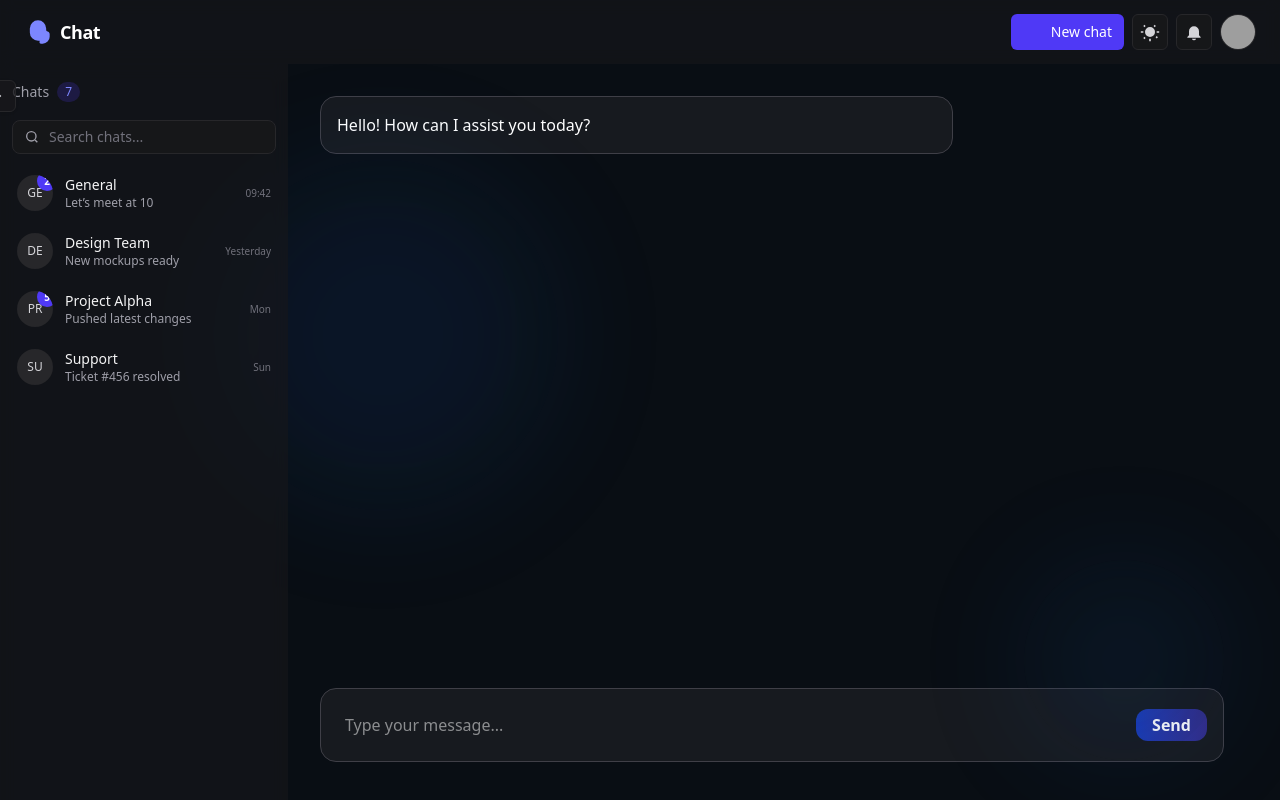
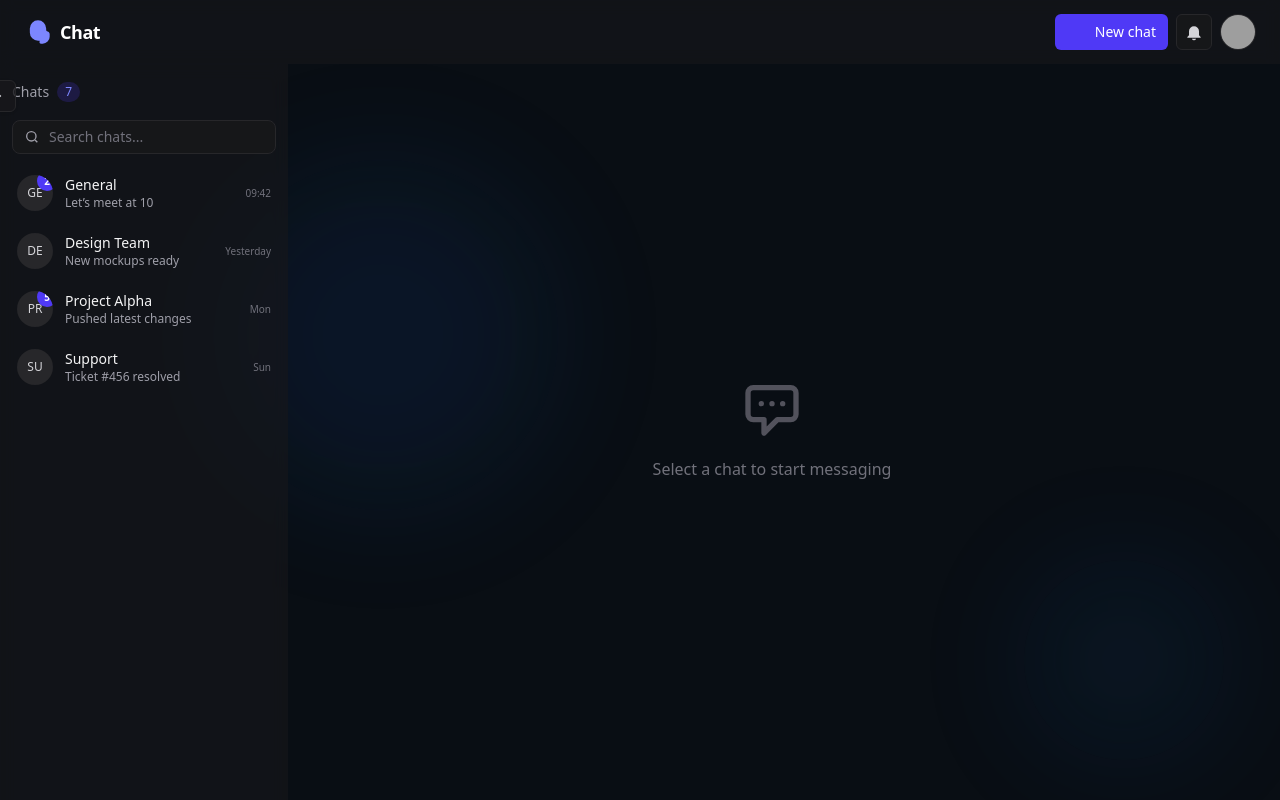
Before and after one commit to DeikuModder/chat-frontend-project, an Angular app: page / in a window 1280 px wide. Shown: the top 800 px of the page. Built offline with nearby package versions, Linux system fonts and the light colour scheme; grey boxes are pictures that could not be loaded.

Commit message:
feat: Enhance chat application with dynamic message handling and UI improvements

```diff
--- a/src/app/app.html
+++ b/src/app/app.html
@@ -1,5 +1,5 @@
 <app-custom-header></app-custom-header>
-<app-chat-sidebar></app-chat-sidebar>
+<app-chat-sidebar (selectChat)="selectChatMessages($event)"></app-chat-sidebar>
 
 <!-- TODO: Connect this padding to the isCollapsed variable for dynamic change -->
 <main class="lg:pl-72 px-3 sm:px-4 lg:px-6 h-full">
@@ -11,7 +11,7 @@
     class="absolute bg-[#1d6acf] aspect-square w-[200px] top-[70%] left-[80%] rounded-full backdrop-blur-2xl opacity-10 filter blur-3xl animate-blob animation-delay-2000"
   ></div>
 
-  <app-conversation-box></app-conversation-box>
+  <app-conversation-box [messages]="messages()"></app-conversation-box>
 </main>
 
 <!-- * * * * * * * * * * * * * * * * * * * * * * * * * * * * * * * * -->
--- a/src/app/app.ts
+++ b/src/app/app.ts
@@ -3,14 +3,22 @@ import { RouterOutlet } from '@angular/router';
 import { CustomHeader } from './components/custom-header/custom-header';
 import { ChatSidebar } from './components/chat-sidebar/chat-sidebar';
 import { ConversationBox } from './components/conversation-box/conversation-box';
+import { ChatMessage } from '../type';
+import { CommonModule } from '@angular/common';
 
 @Component({
   selector: 'app-root',
   standalone: true,
-  imports: [RouterOutlet, CustomHeader, ChatSidebar, ConversationBox],
+  imports: [RouterOutlet, CustomHeader, ChatSidebar, ConversationBox, CommonModule],
   templateUrl: './app.html',
   styleUrl: './app.css',
 })
 export class App {
   protected readonly title = signal('chat-frontend-project');
+
+  messages = signal<ChatMessage[]>([]);
+
+  selectChatMessages(messages: ChatMessage[]) {
+    this.messages.set(messages);
+  }
 }
--- a/src/app/components/chat-sidebar/chat-sidebar.ts
+++ b/src/app/components/chat-sidebar/chat-sidebar.ts
@@ -1,17 +1,18 @@
-import { Component, Input, computed, signal } from '@angular/core';
-import { CommonModule } from '@angular/common';
+import { Component, input, computed, signal, output } from '@angular/core';
 import { RouterLink } from '@angular/router';
-
+import { Chat, ChatMessage } from '../../../type';
 @Component({
   selector: 'app-chat-sidebar',
   standalone: true,
-  imports: [CommonModule, RouterLink],
+  imports: [RouterLink],
   templateUrl: './chat-sidebar.html',
   styleUrl: './chat-sidebar.css',
 })
 export class ChatSidebar {
   // Collapsed state
   readonly collapsed = signal(false);
+
+  readonly selectChat = output<ChatMessage[]>();
 
   constructor() {
     // Determine if sidebar is collapsed: saved preference or system setting
@@ -28,22 +29,114 @@ export class ChatSidebar {
   }
 
   // Provide chats from parent if available; otherwise fall back to demo data
-  @Input() chats: Array<{
-    id: string | number;
-    title: string;
-    lastMessage?: string;
-    time?: string;
-    unread?: number;
-    avatarUrl?: string;
-  }> = [
-    { id: 1, title: 'General', lastMessage: 'Let’s meet at 10', time: '09:42', unread: 2 },
-    { id: 2, title: 'Design Team', lastMessage: 'New mockups ready', time: 'Yesterday', unread: 0 },
-    { id: 3, title: 'Project Alpha', lastMessage: 'Pushed latest changes', time: 'Mon', unread: 5 },
-    { id: 4, title: 'Support', lastMessage: 'Ticket #456 resolved', time: 'Sun', unread: 0 },
-  ];
+  chats = input<Chat[] | null>([
+    {
+      id: 1,
+      title: 'General',
+      lastMessage: 'Let’s meet at 10',
+      time: '09:42',
+      unread: 2,
+      messages: [
+        {
+          id: 'm1',
+          sender: 'Alex',
+          content: 'Morning team! Any blockers today?',
+          timestamp: new Date(),
+        },
+        {
+          id: 'm2',
+          sender: 'You',
+          content: 'All good here. Standup at 10?',
+          timestamp: new Date(),
+        },
+        { id: 'm3', sender: 'Sam', content: 'Works for me 👍', timestamp: new Date() },
+      ],
+    },
+    {
+      id: 2,
+      title: 'Design Team',
+      lastMessage: 'New mockups ready',
+      time: 'Yesterday',
+      unread: 0,
+      messages: [
+        {
+          id: 'm1',
+          sender: 'Nina',
+          content: 'Pushed the new dashboard mockups.',
+          timestamp: new Date(),
+        },
+        {
+          id: 'm2',
+          sender: 'You',
+          content: 'They look great! I’ll review comments today.',
+          timestamp: new Date(),
+        },
+        {
+          id: 'm3',
+          sender: 'Nina',
+          content: 'Thanks! Pay attention to the mobile header.',
+          timestamp: new Date(),
+        },
+      ],
+    },
+    {
+      id: 3,
+      title: 'Project Alpha',
+      lastMessage: 'Pushed latest changes',
+      time: 'Mon',
+      unread: 5,
+      messages: [
+        { id: 'm1', sender: 'You', content: 'API pagination is in the PR.', timestamp: new Date() },
+        {
+          id: 'm2',
+          sender: 'Lee',
+          content: 'Nice. I’ll test it with large datasets.',
+          timestamp: new Date(),
+        },
+        {
+          id: 'm3',
+          sender: 'Alex',
+          content: 'We may need caching for search results.',
+          timestamp: new Date(),
+        },
+        {
+          id: 'm4',
+          sender: 'Lee',
+          content: 'Agree. Will propose a strategy.',
+          timestamp: new Date(),
+        },
+      ],
+    },
+    {
+      id: 4,
+      title: 'Support',
+      lastMessage: 'Ticket #456 resolved',
+      time: 'Sun',
+      unread: 0,
+      messages: [
+        {
+          id: 'm1',
+          sender: 'Support Bot',
+          content: 'Ticket #456 resolved: rate limit issue.',
+          timestamp: new Date(),
+        },
+        {
+          id: 'm2',
+          sender: 'You',
+          content: 'Confirmed. Customer acknowledged fix.',
+          timestamp: new Date(),
+        },
+      ],
+    },
+  ]);
+
+  // Reactive, always-an-array view of chats
+  readonly chatsList = computed(() => this.chats() ?? []);
 
   // Derived: number of unread chats
-  readonly totalUnread = computed(() => this.chats.reduce((sum, c) => sum + (c.unread ?? 0), 0));
+  readonly totalUnread = computed(() =>
+    this.chatsList().reduce((sum, c) => sum + (c.unread ?? 0), 0)
+  );
 
   toggleCollapse() {
     this.collapsed.update((v) => !v);
@@ -54,4 +147,8 @@ export class ChatSidebar {
       // ignore storage errors
     }
   }
+
+  onSelectChat(chat: Chat) {
+    this.selectChat.emit(chat.messages ?? []);
+  }
 }
--- a/src/app/components/conversation-box/conversation-box.html
+++ b/src/app/components/conversation-box/conversation-box.html
@@ -1,12 +1,27 @@
 <form class="w-full flex flex-col items-center text-white h-full">
+  <!-- This needs to change to chatId when backend is integrated -->
+  @if (messages()?.length) {
+  <div class="flex flex-col w-full h-full max-w-3xl">
     <!-- message container -->
     <div class="w-full p-8">
-    <ul>
-      <li class="mb-4">
-        <div class="bg-zinc-800/50 p-4 rounded-2xl border border-zinc-700 max-w-[70%]">
-          <p>Hello! How can I assist you today?</p>
+      <ul class="space-y-4">
+        @for (m of messages()!; track m.id) {
+        <li>
+          <div
+            class="p-4 rounded-2xl border w-fit"
+            [ngClass]="
+              m.sender === 'You'
+                ? 'ml-auto text-right bg-indigo-800/50 border-indigo-700'
+                : 'mr-auto text-left border-zinc-700 bg-zinc-800/50'
+            "
+          >
+            <p class="text-sm text-zinc-300">
+              <span class="font-medium">{{ m.sender }}:</span> {{ m.content }}
+            </p>
+            <p class="mt-1 text-xs text-zinc-500">{{ m.timestamp | date : 'shortTime' }}</p>
           </div>
         </li>
+        }
       </ul>
     </div>
 
@@ -28,4 +43,23 @@
         </button>
       </div>
     </div>
+  </div>
+  } @else {
+  <div class="flex flex-col items-center justify-center h-full text-zinc-500 gap-4">
+    <svg
+      class="h-16 w-16 text-zinc-600"
+      fill="none"
+      stroke="currentColor"
+      stroke-width="2"
+      viewBox="0 0 24 24"
+    >
+      <path
+        stroke-linecap="round"
+        stroke-linejoin="round"
+        d="M8 10h.01M12 10h.01M16 10h.01M9 16H5a2 2 0 01-2-2V6a2 2 0 012-2h14a2 2 0 012 2v8a2 2 0 01-2 2h-5l-5 5v-5z"
+      ></path>
+    </svg>
+    <p class="text-center">Select a chat to start messaging</p>
+  </div>
+  }
 </form>
--- a/src/app/components/conversation-box/conversation-box.ts
+++ b/src/app/components/conversation-box/conversation-box.ts
@@ -1,11 +1,17 @@
-import { Component } from '@angular/core';
+import { Component, input } from '@angular/core';
+import { ChatMessage } from '../../../type';
+import { CommonModule, DatePipe } from '@angular/common';
 
 @Component({
   selector: 'app-conversation-box',
-  imports: [],
+  standalone: true,
+  imports: [DatePipe, CommonModule],
   templateUrl: './conversation-box.html',
   styleUrl: './conversation-box.css',
 })
 export class ConversationBox {
+  // When switching to actual fetching it will use the id for fetching the conversation
+  // chatId = input<string | number | null>(null);
 
+  messages = input<ChatMessage[] | null>(null);
 }
--- a/src/app/components/custom-header/custom-header.html
+++ b/src/app/components/custom-header/custom-header.html
@@ -52,25 +52,6 @@
         </a>
 
         <button
-          class="inline-flex h-9 w-9 items-center justify-center rounded-md border border-zinc-800 bg-zinc-900/80 text-zinc-300 hover:bg-zinc-800 hover:text-white focus:outline-none focus:ring-2 focus:ring-indigo-500"
-          (click)="toggleTheme()"
-          [attr.aria-label]="isDark() ? 'Switch to light mode' : 'Switch to dark mode'"
-          title="Toggle theme"
-        >
-          <!-- Sun/Moon -->
-          <svg *ngIf="isDark(); else sun" class="h-5 w-5" viewBox="0 0 24 24" fill="currentColor">
-            <path d="M21 12.79A9 9 0 1 1 11.21 3 7 7 0 0 0 21 12.79z" />
-          </svg>
-          <ng-template #sun>
-            <svg class="h-5 w-5" viewBox="0 0 24 24" fill="currentColor">
-              <path
-                d="M6.76 4.84 5.34 3.42 3.92 4.84l1.42 1.42L6.76 4.84zM1 13h3v-2H1v2zm10 10h2v-3h-2v3zM20 13h3v-2h-3v2zM17.66 6.26 19.08 4.84 17.66 3.42 16.24 4.84l1.42 1.42zM12 6a6 6 0 1 0 .001 12.001A6 6 0 0 0 12 6zm6.66 12.34 1.42 1.42 1.42-1.42-1.42-1.42-1.42 1.42zM3.92 19.16l1.42 1.42 1.42-1.42-1.42-1.42-1.42 1.42z"
-              />
-            </svg>
-          </ng-template>
-        </button>
-
-        <button
           class="hidden sm:inline-flex h-9 w-9 items-center justify-center rounded-md border border-zinc-800 bg-zinc-900/80 text-zinc-300 hover:bg-zinc-800 hover:text-white focus:outline-none focus:ring-2 focus:ring-indigo-500"
           aria-label="Notifications"
         >
@@ -97,8 +78,8 @@
   </div>
 
   <!-- Mobile menu -->
+  @if (menuOpen()) {
   <nav
-    *ngIf="menuOpen()"
     class="border-t border-zinc-800 md:hidden absolute w-full top-full left-0 bg-zinc-900 text-zinc-100"
   >
     <div class="mx-auto max-w-7xl px-3 py-3 space-y-2">
@@ -142,4 +123,5 @@
       </div>
     </div>
   </nav>
+  }
 </header>
--- a/src/app/components/custom-header/custom-header.ts
+++ b/src/app/components/custom-header/custom-header.ts
@@ -1,11 +1,10 @@
 import { Component, signal } from '@angular/core';
-import { CommonModule } from '@angular/common';
 import { RouterLink } from '@angular/router';
 
 @Component({
   selector: 'app-custom-header',
   standalone: true,
-  imports: [CommonModule, RouterLink],
+  imports: [RouterLink],
   templateUrl: './custom-header.html',
   styleUrl: './custom-header.css',
 })
--- /dev/null
+++ b/src/type.d.ts
@@ -0,0 +1,16 @@
+export interface ChatMessage {
+  id: string | number;
+  sender: string; // e.g., 'You' or a username
+  content: string;
+  timestamp: Date;
+}
+
+export interface Chat {
+  id: string | number;
+  title: string;
+  lastMessage?: string;
+  time?: string;
+  unread?: number;
+  avatarUrl?: string;
+  messages?: ChatMessage[];
+}
```
Also changed, not shown: src/app/components/chat-sidebar/chat-sidebar.html (+54 -30 lines). Lines whose indentation alone changed are shown as unchanged.
